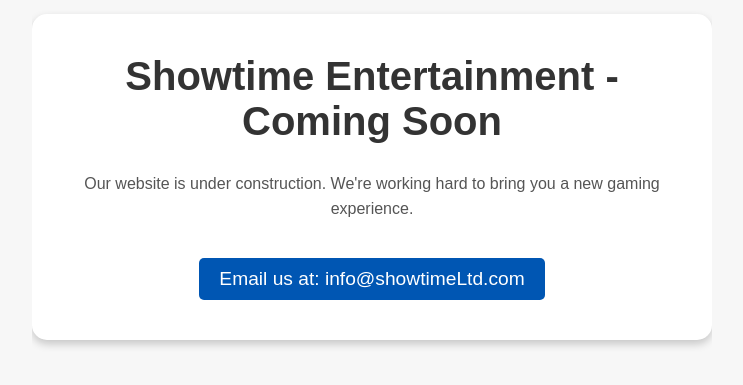
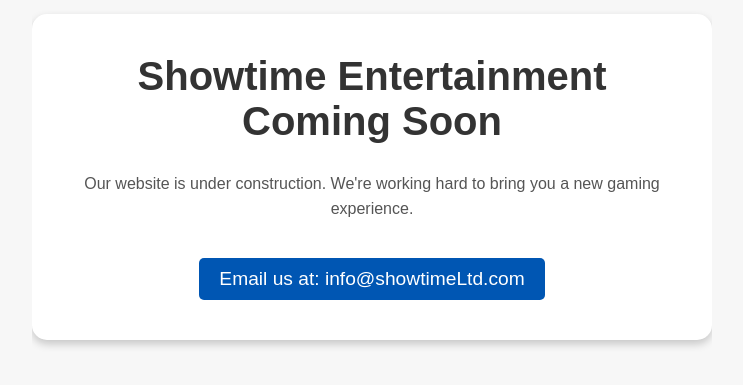
Before and after one commit to LilMuttonJr/Showtime-Ltd, a plain HTML site: page index.html in a window 1280 px wide. Shown: the part 223-608 px from the top of the page, without its empty margins (268-1011 px from the left). Drawn offline with Linux system fonts and the light colour scheme.

Commit message:
Update index.html

```diff
--- a/index.html
+++ b/index.html
@@ -13,7 +13,7 @@
 </head>
 <body>
     <div class="content-box">
-        <h1 id="headline">Showtime Entertainment - Coming Soon</h1>
+        <h1 id="headline">Showtime Entertainment Coming Soon</h1>
         <p>Our website is under construction. We're working hard to bring you a new gaming experience.</p>
         <button onclick="location.href='mailto:info@showtimeLtd.com';" class="contact-btn">Email us at: info@showtimeLtd.com</button>
     </div>
```
